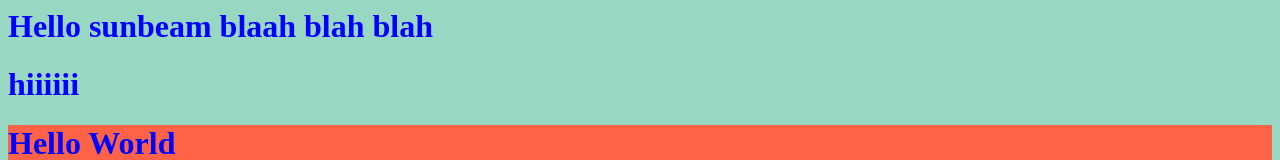
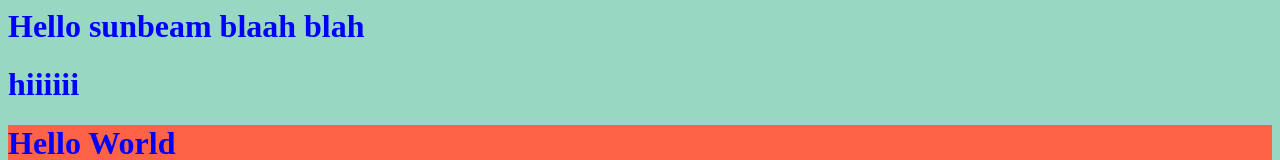
Before and after one commit to 0025swap/html-demo-1, a plain HTML site: page index.html in a window 1280 px wide. Shown: the top 160 px of the page. Drawn offline with Linux system fonts and the light colour scheme.

Commit message:
change blah

```diff
--- a/index.html
+++ b/index.html
@@ -1,4 +1,4 @@
-<h1>Hello sunbeam blaah blah blah</h1>
+<h1>Hello sunbeam blaah blah </h1>
 <h1>hiiiiii </h1>
 <!DOCTYPE html>
 <html>
```
